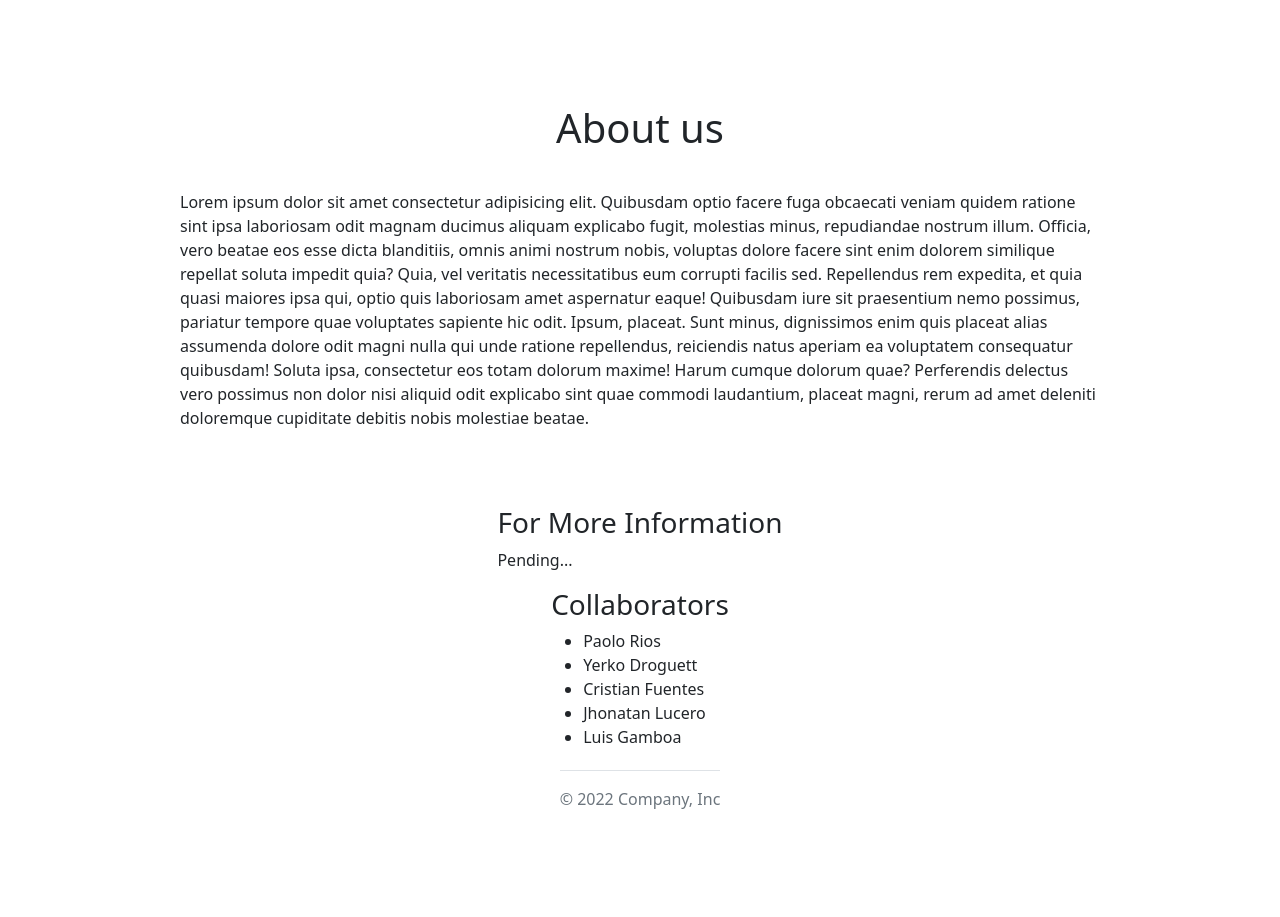
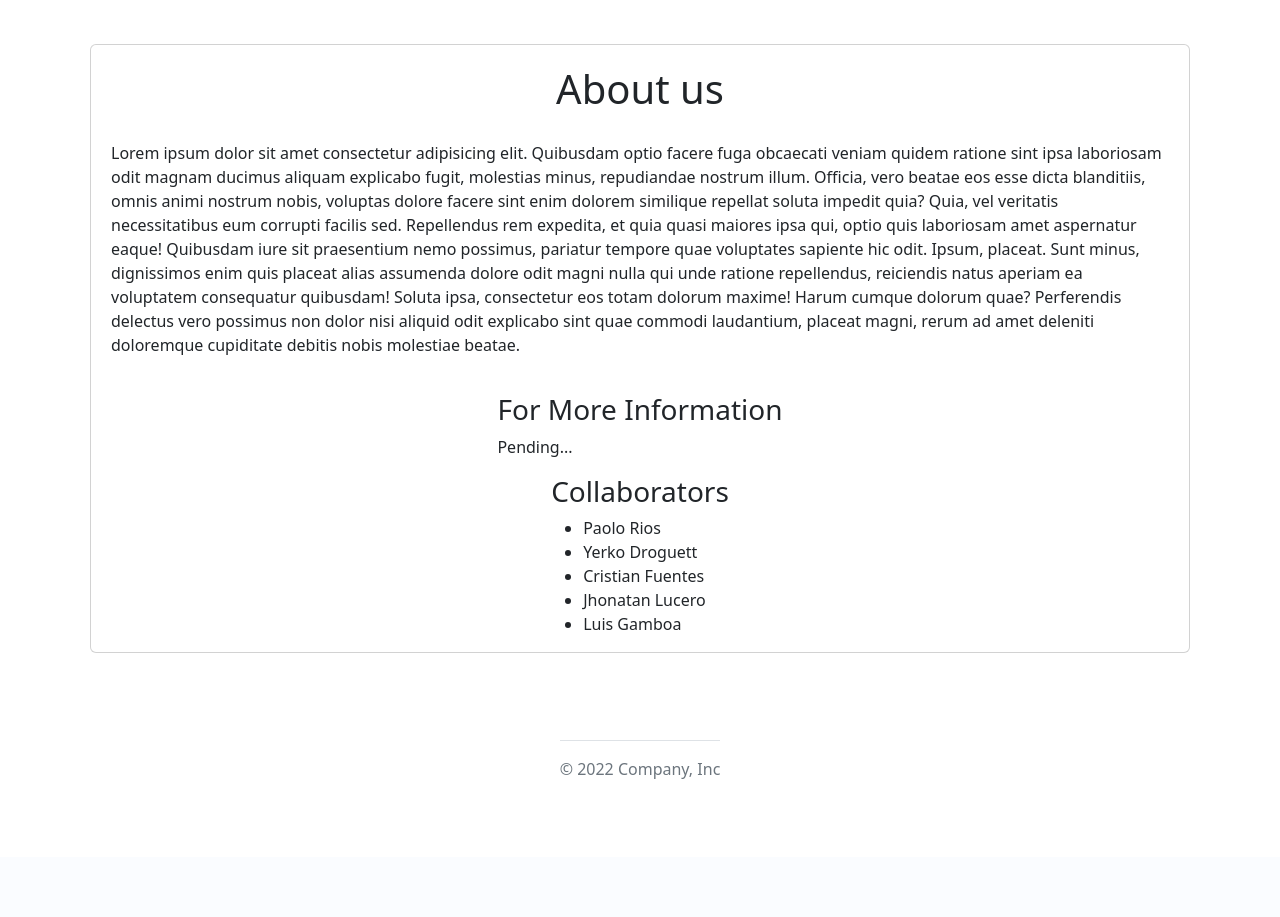
Before and after one commit to CapitanCrauZ/osteria-franciscana, a Django app: page /home/about/ in a window 1280 px wide. Shown: the part 73-990 px from the top of the page. After the commit the page ends 852 px from the top, so only its background shows below. Run offline with Django 3.2, Linux system fonts and the light colour scheme.

```diff
--- a/static/about/css/style.css
+++ b/static/about/css/style.css
@@ -8,7 +8,7 @@ main{
 
 .container{
     display: flex;
-    padding: 50px;
+    padding: 20px;
     flex-direction: column;
     width: 100%;
     height: 100%;
@@ -16,16 +16,22 @@ main{
     align-items: center;
 }
 
+.card{
+    display: flex;
+    align-items: center;
+    justify-content: center;
+}
+
 .about{
     display: flex;
     flex-direction: column;
     align-items: center;
-    padding: 30px;
+    padding-top: 20px;
 }
 
 .desc{
     display: flex;
-    padding: 30px;
+    padding: 20px;
     align-items: center;
     justify-content: center;
 }
--- a/templates/about/content.html
+++ b/templates/about/content.html
@@ -10,6 +10,7 @@
 
 {% block content %}
 <div class="container">
+    <div class="card">
         <section class="about">
             <h1>About us</h1>
             <section class="desc">
@@ -37,4 +38,5 @@
             </ul>
         </section>
     </div>
+</div>
 {% endblock content %}
--- a/templates/map/content.html
+++ b/templates/map/content.html
@@ -13,6 +13,7 @@
 {% endblock initscript %}
 
 {% block content %}
+
 <div id="map">
     <script>
         mapboxgl.accessToken = '{{mapbox_access_token}}';
```
Also changed, not shown: static/map/css/style.css (+6 -1 lines), db.sqlite3. Lines whose indentation alone changed are shown as unchanged.
